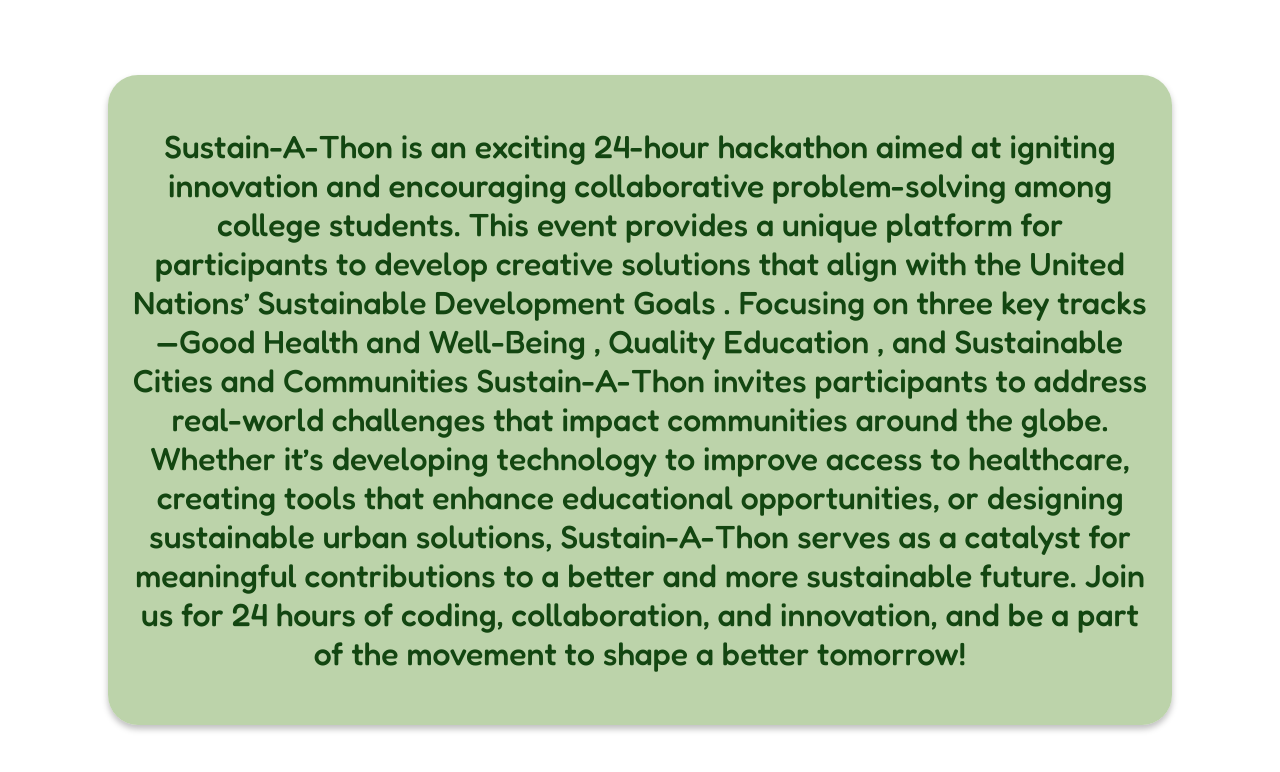
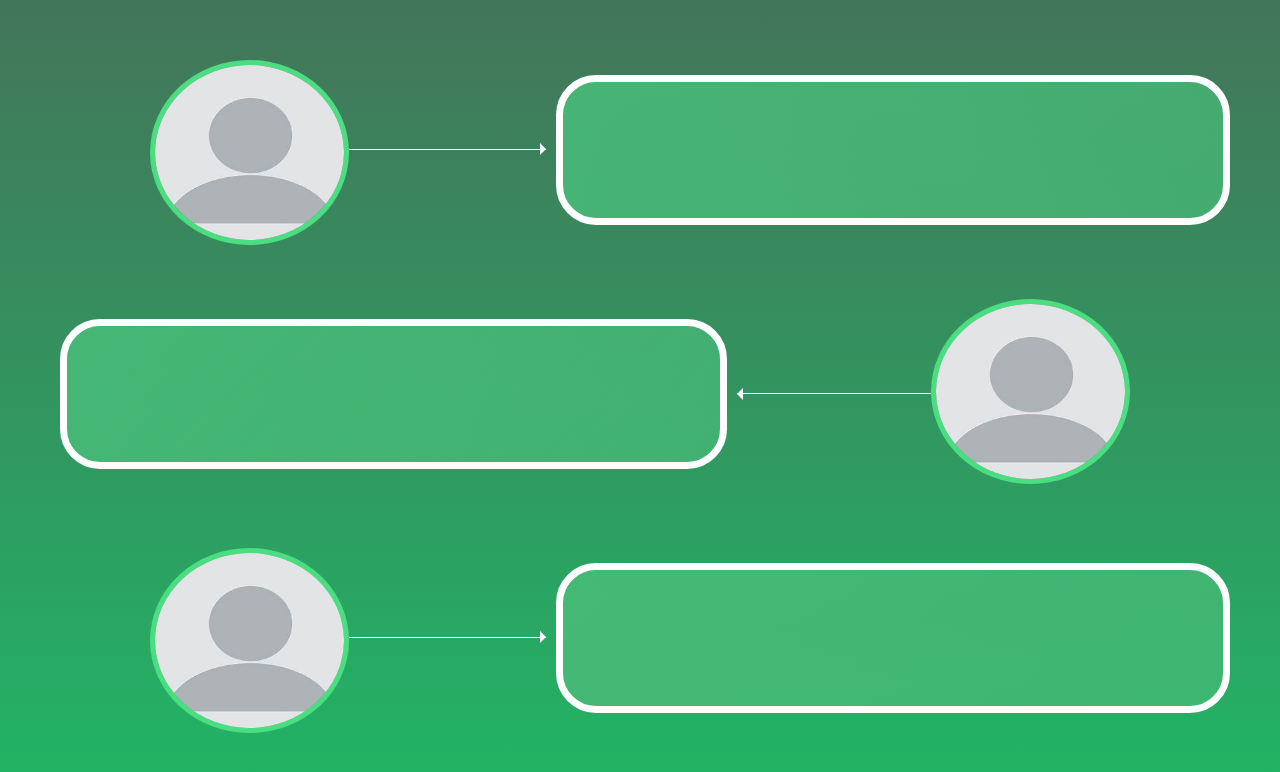
Before and after one commit to Drona-Srivastava/Sustainathon, a React (Create React App) app: page / in a window 1280 px wide. Shown: the top 772 px of the page. Built offline with nearby package versions, Linux system fonts and the light colour scheme.

Commit message:
Speakers page

```diff
--- a/src/App.js
+++ b/src/App.js
@@ -1,11 +1,12 @@
 import logo from './logo.svg';
 import './App.css';
 import About from './About.js'
+import Speakers from './Speakers.js';
 
 function App() {
   return (
     <>
-    <About/>
+    <Speakers/>
     </>
   );
 }
--- /dev/null
+++ b/src/Speakers.css
@@ -0,0 +1,109 @@
+body{
+    background: linear-gradient(180deg, #43755A 0%, #1FB966 100%);
+    background-size: cover;
+    height: 100vh;
+}
+.chat-container {
+    display: flex;
+    align-items: center;
+    justify-content: center;
+    position: relative;
+    margin: 50px;
+  }
+  .chat-container2 {
+    display: flex;
+    flex-direction: row-reverse;
+    align-items: center;
+    justify-content: center;
+    position: relative;
+    margin: 50px;
+  }
+
+  .profile-picture img {
+    border-radius: 50%;
+    border: 5px solid #4ade80;  /* Green border */
+    width: 189px;
+  height: 175px;
+  top: 186px;
+  left: 174px;
+  gap: 0px;
+  border: 5px 0px 0px 0px;
+  opacity: 0px;
+    margin-top: 10px;
+    margin-left: 100px;
+
+  }
+  .profile-picture2 img {
+    border-radius: 50%;
+    border: 5px solid #4ade80;  /* Green border */
+    width: 189px;
+  height: 175px;
+  top: 186px;
+  left: 174px;
+  gap: 0px;
+  border: 5px 0px 0px 0px;
+  opacity: 0px;
+    margin-right: 100px;
+
+  }
+
+  /* Arrow styling using pseudo-elements */
+  .arrow {
+    position: relative;
+    width: 182px;
+    height: 1px;
+    background-color: #fff;
+    flex-grow: 0.5;
+  }
+
+  .arrow::after {
+    content: "";
+    position: absolute;
+    top: -6px;
+    right: -6px;
+    border-width: 6px;
+    border-style: solid;
+    border-color: transparent transparent transparent white;
+  }
+ .arrow2 {
+    position: relative;
+    width: 182px;
+    height: 1px;
+    background-color: #fff;
+    margin-left: 10px;
+    margin-right: 0px;
+    flex-grow: 0.5;
+  }
+
+  .arrow2::after {
+    content: "";
+    position: absolute;
+    left: -6px;
+    top: 50%;
+    transform: translateY(-50%) rotate(180deg);
+    border-width: 6px;
+    border-style: solid;
+    border-color: transparent transparent transparent white;
+  }
+
+  /* Chat bubble styling */
+  .chat-bubble {
+    background: linear-gradient(135deg, rgba(72, 187, 120, 0.9), rgba(72, 187, 120, 0.7));
+    height: 136px;
+  top: 203px;
+  left: 545px;
+  gap: 0px;
+  border-radius: 40px;
+  border: 7px 0px 0px 0px;
+  opacity: 0px;
+  border: 7px solid #FFFFFF;
+    color: white;
+    flex-grow: 1;
+    display: flex;
+    align-items: center;
+    justify-content: center;
+    margin-left: 10px;
+    width: 630px;
+
+
+  }
--- /dev/null
+++ b/src/Speakers.js
@@ -0,0 +1,37 @@
+import './Speakers.css'
+import icon from './icon.jpeg'
+function Speakers()
+{
+    return(
+        <>
+   <div className="chat-container">
+   <div className="profile-picture">
+        <img src={icon} alt="Profile" />
+      </div>
+      <div className="arrow"></div>
+      <div className="chat-bubble">
+        {/* Add text or content in the chat bubble here */}
+      </div>
+    </div>
+    <div className="chat-container2">
+      <div className="profile-picture2">
+        <img src={icon} alt="Profile" />
+      </div>
+      <div className="arrow2"></div>
+      <div className="chat-bubble">
+        {/* Add text or content in the chat bubble here */}
+      </div>
+    </div>
+    <div className="chat-container">
+      <div className="profile-picture">
+        <img src={icon} alt="Profile" />
+      </div>
+      <div className="arrow"></div>
+      <div className="chat-bubble">
+        {/* Add text or content in the chat bubble here */}
+      </div>
+    </div>
+        </>
+    );
+}
+export default Speakers;
```
Also changed, not shown: src/icon.jpeg (added).
